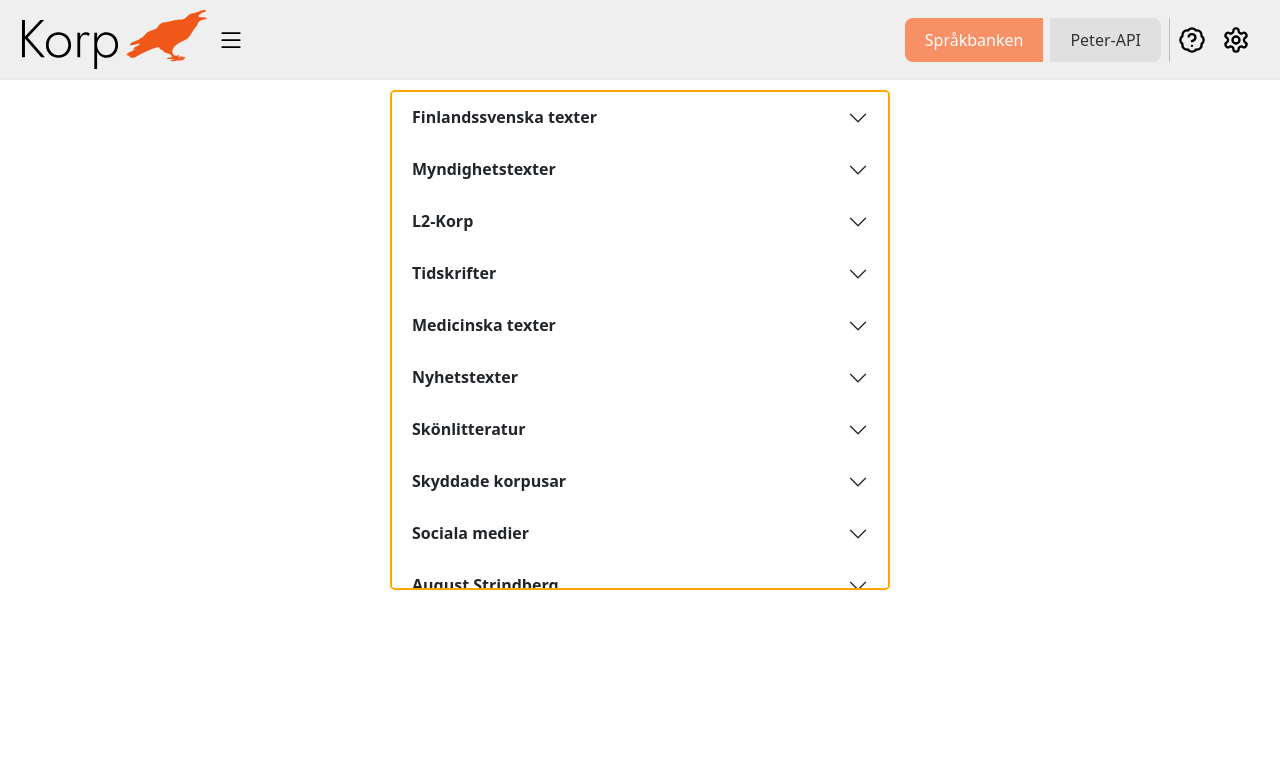
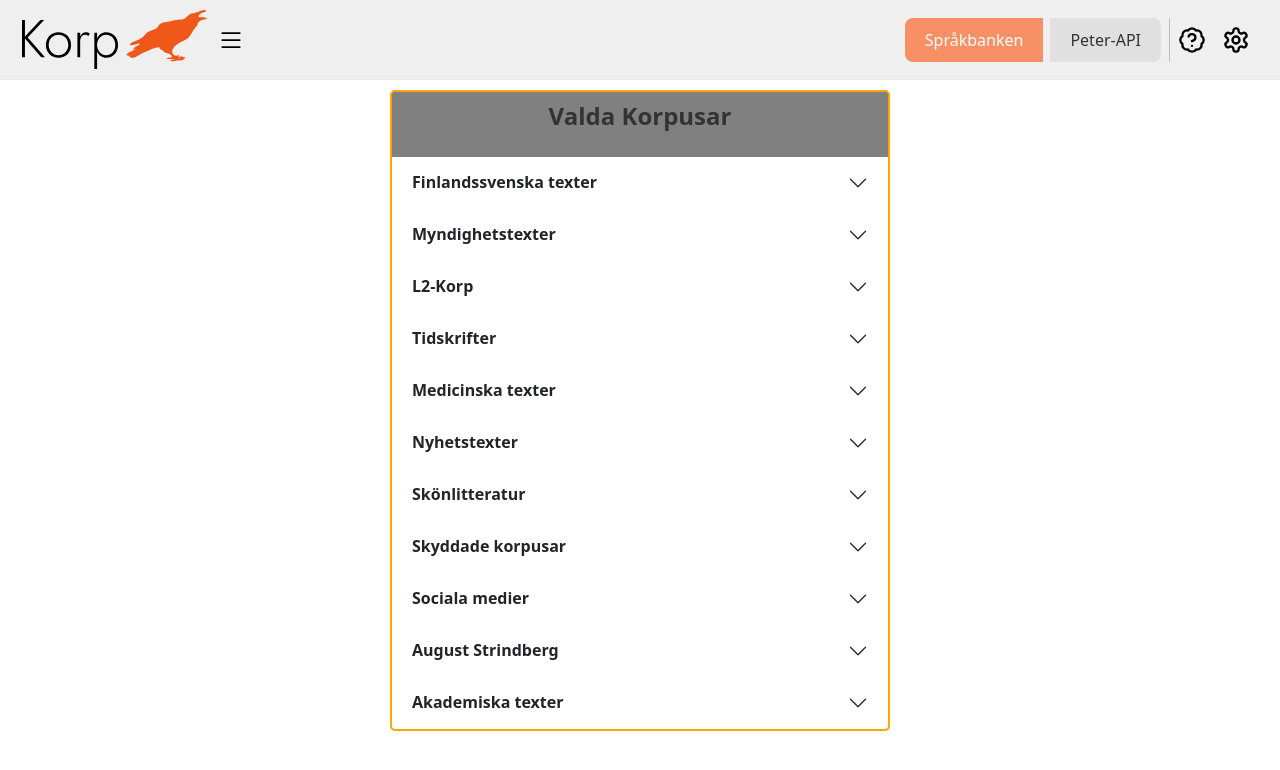
Before and after one commit to spraakbanken/korp-light, a React (Vite) app in the folder frontend/: page /settings in a window 1280 px wide. Shown: the top 770 px of the page. Built offline with nearby package versions, Linux system fonts and the light colour scheme.

Commit message:
more styling, added chosencorpora element

```diff
--- /dev/null
+++ b/frontend/src/components/CorpusSelector/ChosenCorpora.css
@@ -0,0 +1,26 @@
+.chosen__corpora__container {
+    padding: 10px;
+    width: 100%;
+    max-height: 250px;
+    display: inline-block;
+    overflow-y: scroll;
+
+}
+
+.chosen__corpora__header {
+    font-weight: bold;
+    font-size: 1.5rem;
+}
+
+.chosen__corpora__container p {
+    border: 2px solid transparent;
+    padding: 10px;
+    margin: 10px 50px;
+    border-radius: 5px;
+    background-color: var(--primary-color);
+}
+
+.chosen__corpora__container p:hover {
+    cursor: pointer;
+    border: 2px solid red;
+}
--- /dev/null
+++ b/frontend/src/components/CorpusSelector/ChosenCorpora.jsx
@@ -0,0 +1,17 @@
+import './ChosenCorpora.css'
+
+export default function ChosenCorpora ({selectedCorpora}) {
+    return (
+        <div className="chosen__corpora__container">
+            <h1 className='chosen__corpora__header'>Valda Korpusar</h1>
+            {selectedCorpora.map(e => {
+                if (Object.keys(e).length === 0) {
+                    return null;
+                } else {
+                    return <p>{e.corpusLabel}</p>
+            }
+            })}
+        </div>
+
+    );
+}
--- a/frontend/src/components/CorpusSelector/CorpusSelector.css
+++ b/frontend/src/components/CorpusSelector/CorpusSelector.css
@@ -1,7 +1,7 @@
 .corpus__selector__container {
     margin: 10px auto;
     max-width: 500px;
-    max-height: 500px;
+    max-height: 800px;
     overflow-y: scroll;
     border: 2px solid orange;
     border-radius: 5px;
--- a/frontend/src/components/CorpusSelector/CorpusSelector.jsx
+++ b/frontend/src/components/CorpusSelector/CorpusSelector.jsx
@@ -4,6 +4,7 @@
 import testdata from '../../services/testdata.json'
 
 import './CorpusSelector.css'
+import ChosenCorpora from "./ChosenCorpora.jsx";
 
 export default function CorpusSelector() {
 
@@ -102,6 +103,7 @@
 
     return (
         <div className="corpus__selector__container">
+            <ChosenCorpora selectedCorpora={selectedCorpora}/>
             <Accordion alwaysOpen='false' flush>
                 {Object.values(testdata).map((k) => {
                     return generateCorpusSelector(k)
```
